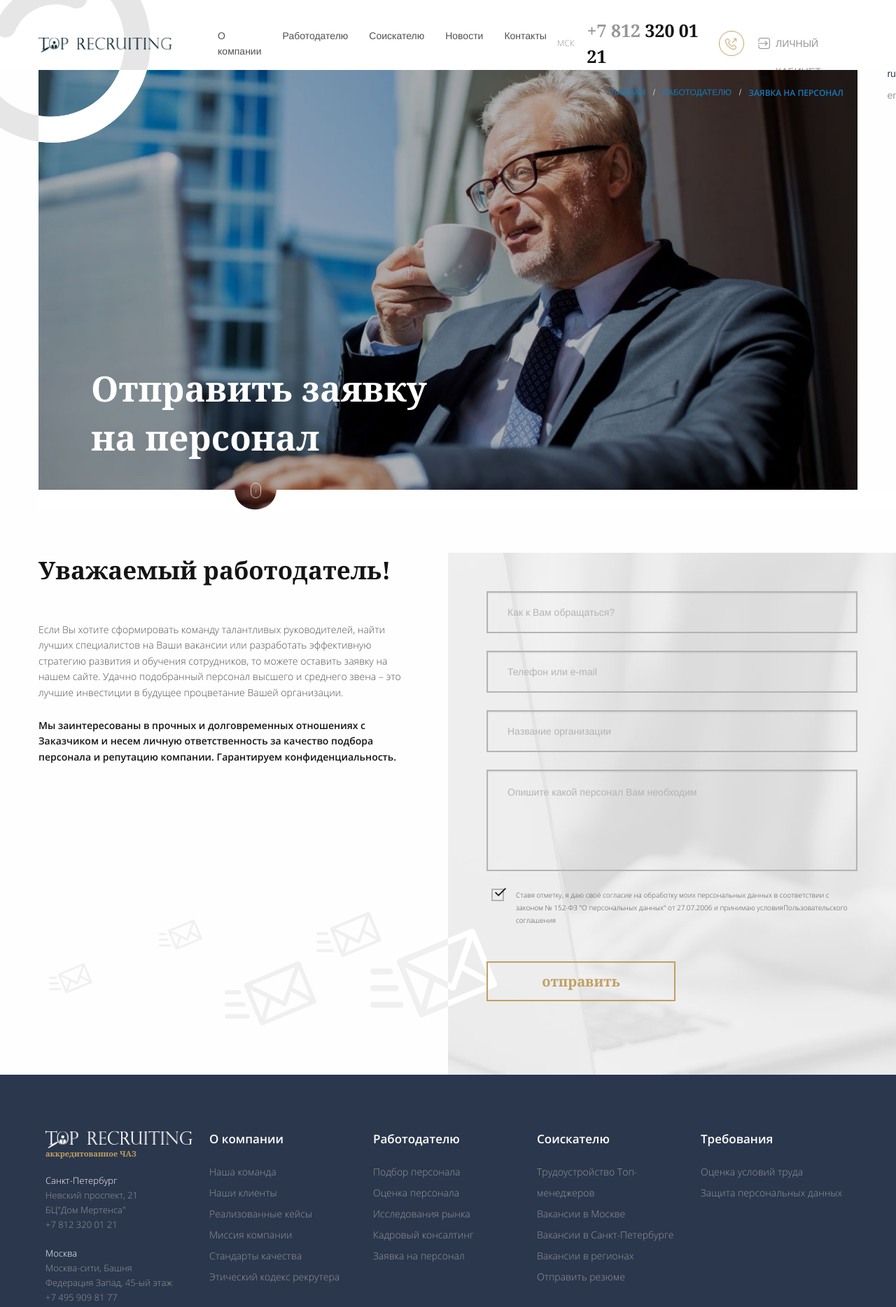
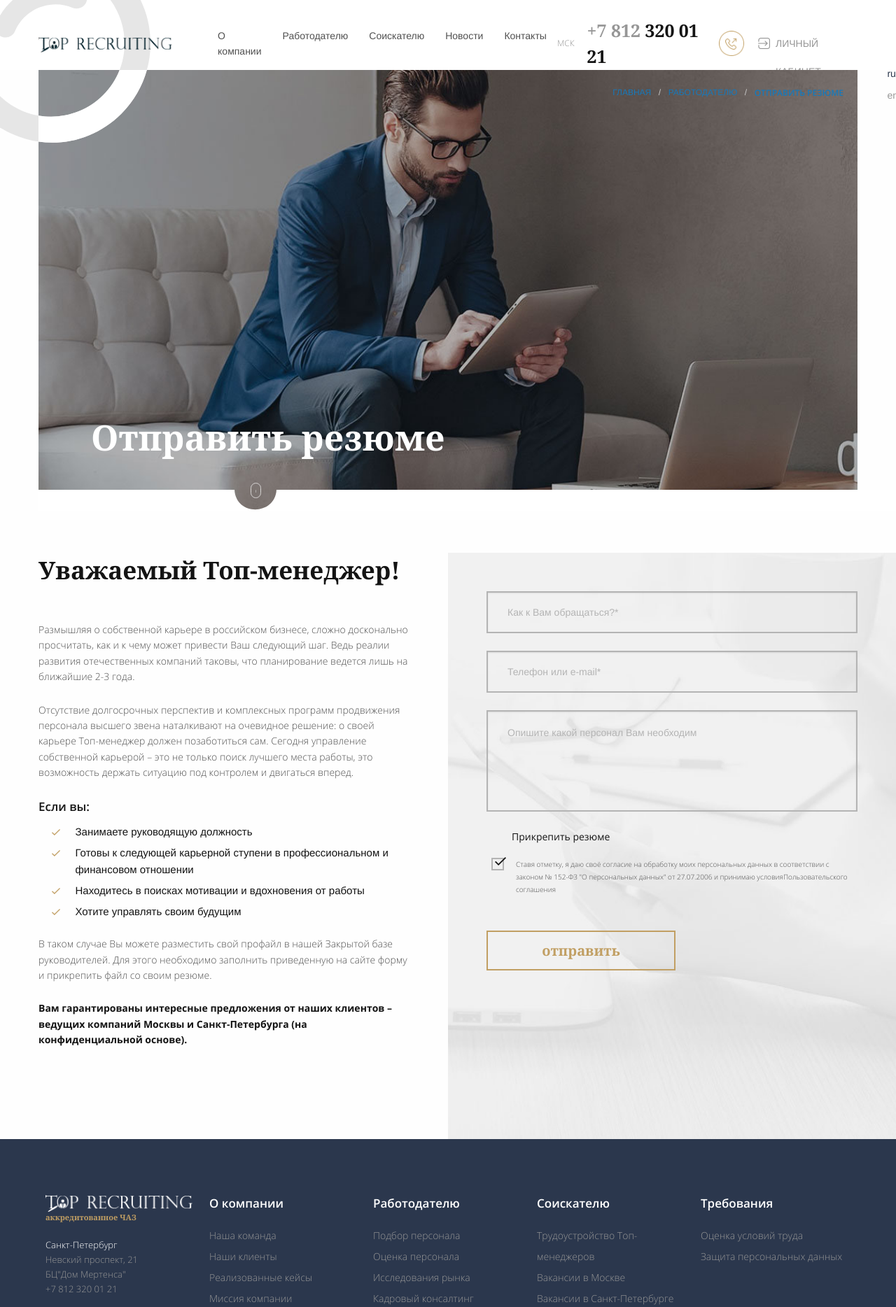
Before and after one commit to Odinokun/top-recruiting, a Node project: template src/pug/pages/resume.pug in a window 1280 px wide. Shown: the top 1868 px of the page at 70% size. Run offline with Node 20 templates, Linux system fonts and the light colour scheme; the template is opened without the code that fills it, so the values that code supplies are empty; style sheets or scripts are compiled from the project's sources; some libraries are stand-ins or nearby versions.

Commit message:
did all resume page

```diff
--- a/src/pug/pages/resume.pug
+++ b/src/pug/pages/resume.pug
@@ -1,51 +1,60 @@
 extends ../_template
 
 block variables
-  - var title = 'Анкета'
-  - var pageHeaderTitle = 'Заявка на персонал'
+  - var title = 'Резюме'
+  - var pageHeaderTitle = 'Отправить резюме'
 
 block content
   include ../sections/header
 
   //begin content
-  section.main.anketa
+  section.main.resume
     //begin top-section
     .top-block
-      .container-lg(style="background-image:url('assets/img/bg-anketa-top.jpg')")
+      .container-lg(style="background-image:url('assets/img/bg-resume-top.jpg')")
         include ../elements/breadcrumbs
         include ../elements/magnific
         include ../elements/top-block-mouse
 
         .container
           h2.top-block__title
-            |Отправить заявку
-            br
-            |на персонал
+            |Отправить резюме
     //end top-section
 
     //begin second-section
-    section#second-section.anketa-second
+    section#second-section.resume-second
       //begin decor
-      .anketa-second__bg
-        .anketa-second__bg-left
-        .anketa-second__bg-right
-          .anketa-second__bg-right-inn
+      .resume-second__bg
+        .resume-second__bg-left
+        .resume-second__bg-right
+          .resume-second__bg-right-inn
       //end decor
       .container
-        .anketa-second__left
-          h2.title Уважаемый работодатель!
-          p Если Вы хотите сформировать команду талантливых руководителей, найти лучших специалистов на Ваши вакансии или разработать эффективную стратегию развития и обучения сотрудников, то можете оставить заявку на нашем сайте. Удачно подобранный персонал высшего и среднего звена – это лучшие инвестиции в будущее процветание Вашей организации.
+        .resume-second__left
+          h2.title Уважаемый Топ-менеджер!
+          p Размышляя о собственной карьере в российском бизнесе, сложно досконально просчитать, как и к чему может привести Ваш следующий шаг. Ведь реалии развития отечественных компаний таковы, что планирование ведется лишь на ближайшие 2-3 года.
+          p Отсутствие долгосрочных перспектив и комплексных программ продвижения персонала высшего звена наталкивают на очевидное решение: о своей карьере Топ-менеджер должен позаботиться сам. Сегодня управление собственной карьерой – это не только поиск лучшего места работы, это возможность держать ситуацию под контролем и двигаться вперед.
+          h3.resume-list__title Если вы:
+          ul.resume-list
+            li.resume-list__item Занимаете руководящую должность
+            li.resume-list__item Готовы к следующей карьерной ступени в профессиональном и финансовом отношении
+            li.resume-list__item Находитесь в поисках мотивации и вдохновения от работы
+            li.resume-list__item Хотите управлять своим будущим
+          p В таком случае Вы можете разместить свой профайл в нашей Закрытой базе руководителей. Для этого необходимо заполнить приведенную на сайте форму и прикрепить файл со своим резюме.
           p
-            span Мы заинтересованы в прочных и долговременных отношениях с Заказчиком и несем личную ответственность за качество подбора персонала и репутацию компании. Гарантируем конфиденциальность.
-        .anketa-second__right
-          form.anketa-form
-            input.anketa-form__input(type="text" name="name"    placeholder="Как к Вам обращаться?" required)
-            input.anketa-form__input(type="text" name="phone"   placeholder="Телефон или e-mail" required)
-            input.anketa-form__input(type="text" name="company" placeholder="Название организации" required)
-            textarea.anketa-form__textarea(name="descr" placeholder="Опишите какой персонал Вам необходим")
+            span Вам гарантированы интересные предложения от наших клиентов – ведущих компаний Москвы и Санкт-Петербурга (на конфиденциальной основе).
 
+        .resume-second__right
+          form.resume-form
+            input.resume-form__input(type="text" name="name"    placeholder="Как к Вам обращаться?*" required)
+            input.resume-form__input(type="text" name="phone"   placeholder="Телефон или e-mail*" required)
+            textarea.resume-form__textarea(name="descr" placeholder="Опишите какой персонал Вам необходим")
+            .resume-form__add
+              svg
+                use(xlink:href="assets/img/sprite.svg#clip")
+              a(href="#") Прикрепить резюме
             include ../elements/agree-checkbox
-            input.anketa-form__submit.btn(type="submit" value="отправить")
+            input.resume-form__submit.btn(type="submit" value="отправить")
 
     //end   second-section
   //end   content
--- a/src/style/app.scss
+++ b/src/style/app.scss
@@ -24,3 +24,4 @@
 @import 'pages/cases';
 @import 'pages/index';
 @import 'pages/inner';
+@import 'pages/resume';
--- a/src/style/core/_fonts.scss
+++ b/src/style/core/_fonts.scss
@@ -11,6 +11,12 @@
 }
 
 @font-face {
+  font-family: OpenSans-Bold;
+  src:  url('../../fonts/OpenSans-Bold.woff2') format('woff2'),
+        url('../../fonts/OpenSans-Bold.woff')  format('woff');
+}
+
+@font-face {
   font-family: OpenSans-Semibold;
   src:  url('../../fonts/OpenSans-Semibold.woff2') format('woff2'),
         url('../../fonts/OpenSans-Semibold.woff')  format('woff');
--- a/src/style/core/_variables.scss
+++ b/src/style/core/_variables.scss
@@ -15,6 +15,7 @@ $link-color-hov: $highlight-hov;
 // ===== fonts =====
 $font:            'OpenSans', sans-serif;
 $font-bold:       'DroidSerif-Bold', sans-serif;
+$font-bold-os:    'OpenSans-Bold', sans-serif;
 $font-light:      'OpenSans-Light', sans-serif;
 $font-semibold:   'OpenSans-Semibold', sans-serif;
 
--- /dev/null
+++ b/src/style/pages/_resume.scss
@@ -0,0 +1,159 @@
+.resume .top-block {
+  .container-lg {
+    display: flex;
+    background-position: 50% 50%;
+  }
+  .container {
+    display: flex;
+    align-items: flex-end;
+  }
+  .top-block__title {
+    margin-bottom: 50px;
+  }
+}
+
+.resume-second {
+  position: relative;
+  min-height: 750px;
+  padding-bottom: 50px;
+
+  @include max(680) {
+    background-color: #909090;
+    background-image: url('../../img/bg-anketa.jpg');
+    background-repeat: no-repeat;
+    background-position: 50% 50%;
+    background-size: cover;
+  }
+  .container {
+    display: flex;
+
+    @include max(680) {
+      flex-direction: column;
+    }
+  }
+}
+.resume-second__left,
+.resume-second__right {
+  width: 50%;
+  padding-bottom: 55px;
+
+  @include max(680) {
+    width: 100%;
+  }
+}
+.resume-second__left {
+  padding-right: 55px;
+
+  @include max(768) {
+    padding-right: 20px;
+  }
+  @include max(680) {
+    padding: 0;
+  }
+  p {
+    font-family: $font-light;
+    font-size: 14px;
+    margin-bottom: 25px;
+    color: $text;
+    span {
+      font-family: $font-bold-os;
+      color: $title;
+    }
+  }
+}
+.resume-list__title {
+  font-family: $font-semibold;
+  font-size: 17px;
+  color: $title;
+}
+.resume-list {
+  margin-bottom: 20px;
+  padding-left: 20px;
+}
+.resume-list__item {
+  font-size: 15px;
+  padding-left: 15px;
+  list-style-image: url('../../img/ul-highlight.png');
+  color: $title;
+}
+
+
+
+.resume-second__right {
+  padding-top: 55px;
+  padding-left: 55px;
+
+  @include max(768) {
+    padding-left: 20px;
+  }
+  @include max(680) {
+    padding: 0;
+  }
+}
+.resume-form {
+  width: 100%;
+}
+.resume-form__input,
+.resume-form__textarea {
+  width: 100%;
+  margin-bottom: 25px;
+  padding: 20px 28px;
+  border: 2px solid #b4b4b4;
+  background-color: transparent;
+
+  @include placeholder-color(#b4b4b4);
+}
+.resume-form__input {
+  height: 60px;
+}
+.resume-form__textarea {
+  height: 145px;
+}
+.resume-form__add {
+  display: flex;
+  margin-bottom: 20px;
+  svg {
+    max-width: 18px;
+    max-height: 20px;
+    margin-right: 18px;
+
+    flex: none;
+  }
+  a {
+    font-family: $font;
+    font-size: 14px;
+    color: $title;
+  }
+}
+.resume-form__submit {
+  min-width: 270px;
+}
+
+
+//begin mail-decor
+.resume-second__bg {
+  position: absolute;
+  top: 30px;
+  right: 0;
+  bottom: 0;
+  left: 0;
+  display: flex;
+  overflow: hidden;
+
+  @include max(680) {
+    display: none;
+  }
+}
+.resume-second__bg-left,
+.resume-second__bg-right {
+  width: 50%;
+}
+.resume-second__bg-right {
+  position: relative;
+  background-color: #909090;
+  background-image: url('../../img/bg-resume.jpg');
+  background-repeat: no-repeat;
+  background-position: 50% 50%;
+  background-size: cover;
+}
+//end mail-decor
```
Also changed, not shown: src/pug/pages/anketa.pug (+3 -4 lines), src/fonts/OpenSans-Bold.woff (added), src/fonts/OpenSans-Bold.woff2 (added), src/img/bg-resume-top.jpg (added), src/img/bg-resume.jpg (added), src/img/ul-highlight.png (added), src/img/Монтажная область 1.svg (deleted), src/sprite/clip.svg (added).
